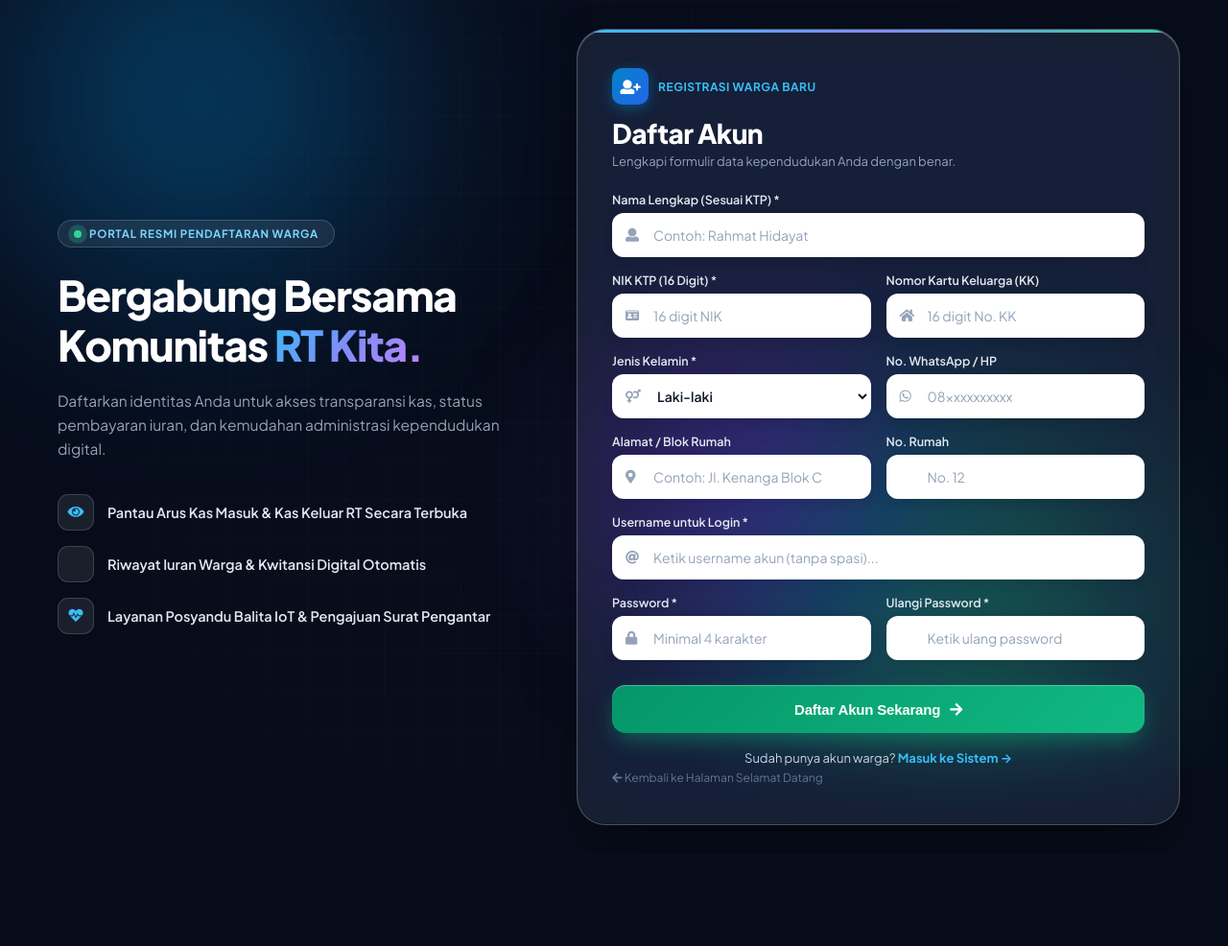
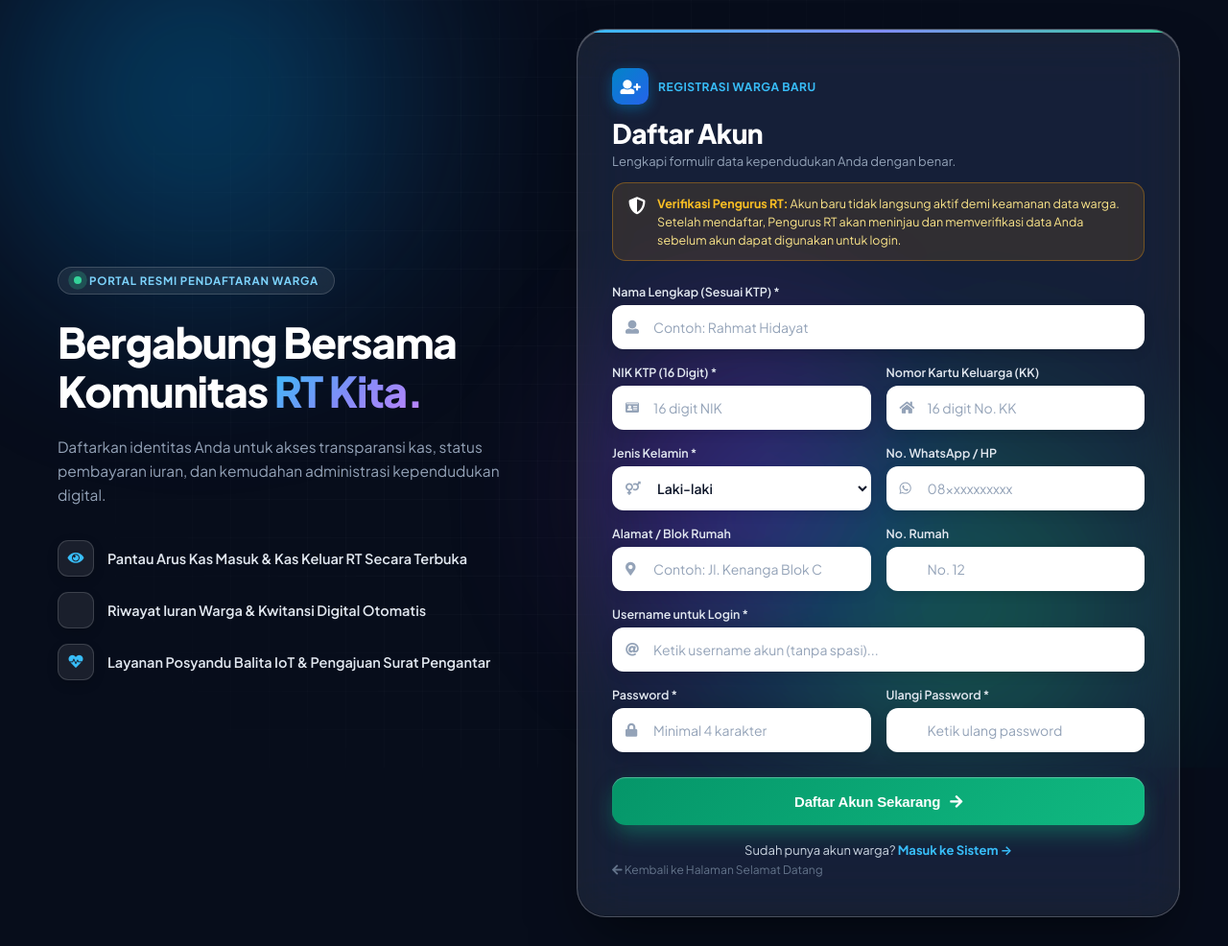
Before and after one commit to shadiqzx/E-KASRT, a Laravel app: page /register in a window 1280 px wide. Shown: the whole page at 96% size. Before the commit the page ends 860 px from the top, so only its background shows below. Run offline with Laravel 12, Linux system fonts and the light colour scheme; parts of the project's set-up code (start-up, migrations or seed data) failed here and were passed over.

Commit message:
feat: implement citizen verification and backup system

```diff
--- a/resources/views/auth/register.blade.php
+++ b/resources/views/auth/register.blade.php
@@ -512,6 +512,14 @@
                 </div>
                 <h2 class="card-title">Daftar Akun</h2>
                 <p class="card-subtitle">Lengkapi formulir data kependudukan Anda dengan benar.</p>
+
+                <!-- Notice: Akun Harus Diverifikasi Pengurus RT -->
+                <div style="background: rgba(245, 158, 11, 0.12); border: 1px solid rgba(245, 158, 11, 0.35); border-radius: 14px; padding: 12px 16px; margin-top: 14px; margin-bottom: 16px; display: flex; align-items: flex-start; gap: 12px;">
+                    <i class="fas fa-shield-alt text-warning" style="font-size: 18px; margin-top: 2px;"></i>
+                    <div style="font-size: 12.5px; color: #fde68a; line-height: 1.5;">
+                        <strong style="color: #fbbf24;">Verifikasi Pengurus RT:</strong> Akun baru tidak langsung aktif demi keamanan data warga. Setelah mendaftar, Pengurus RT akan meninjau dan memverifikasi data Anda sebelum akun dapat digunakan untuk login.
+                    </div>
+                </div>
             </div>
 
             <!-- Error Alerts -->
```
